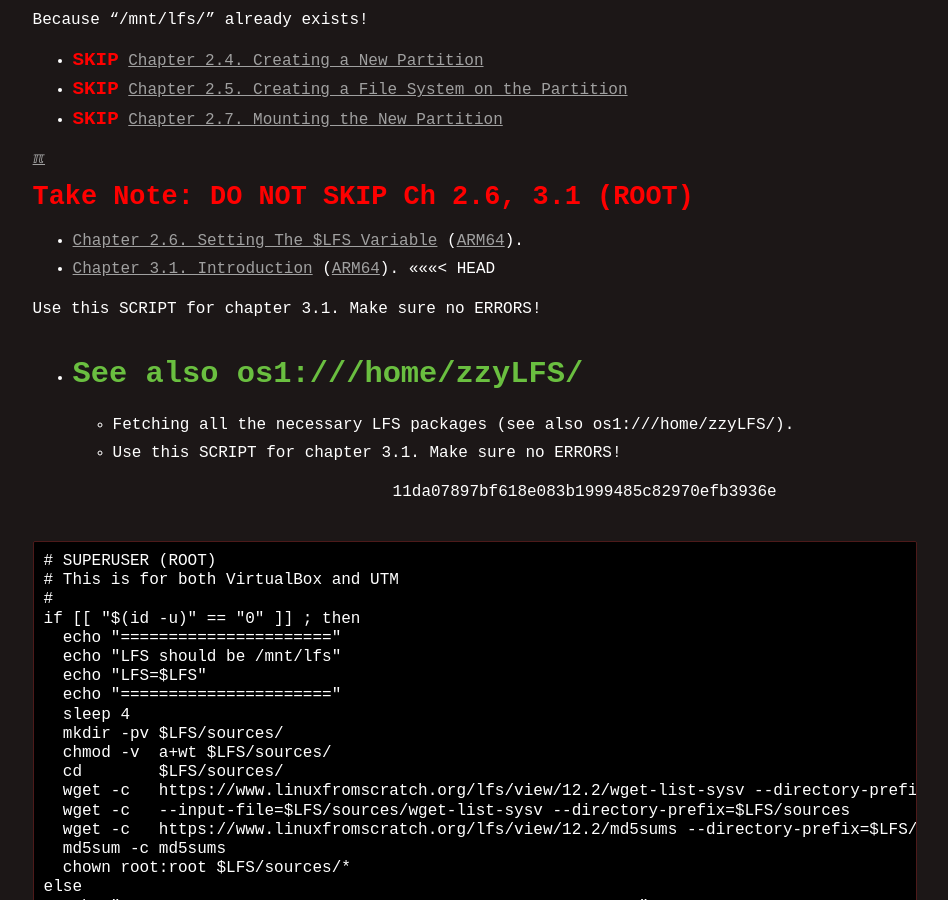
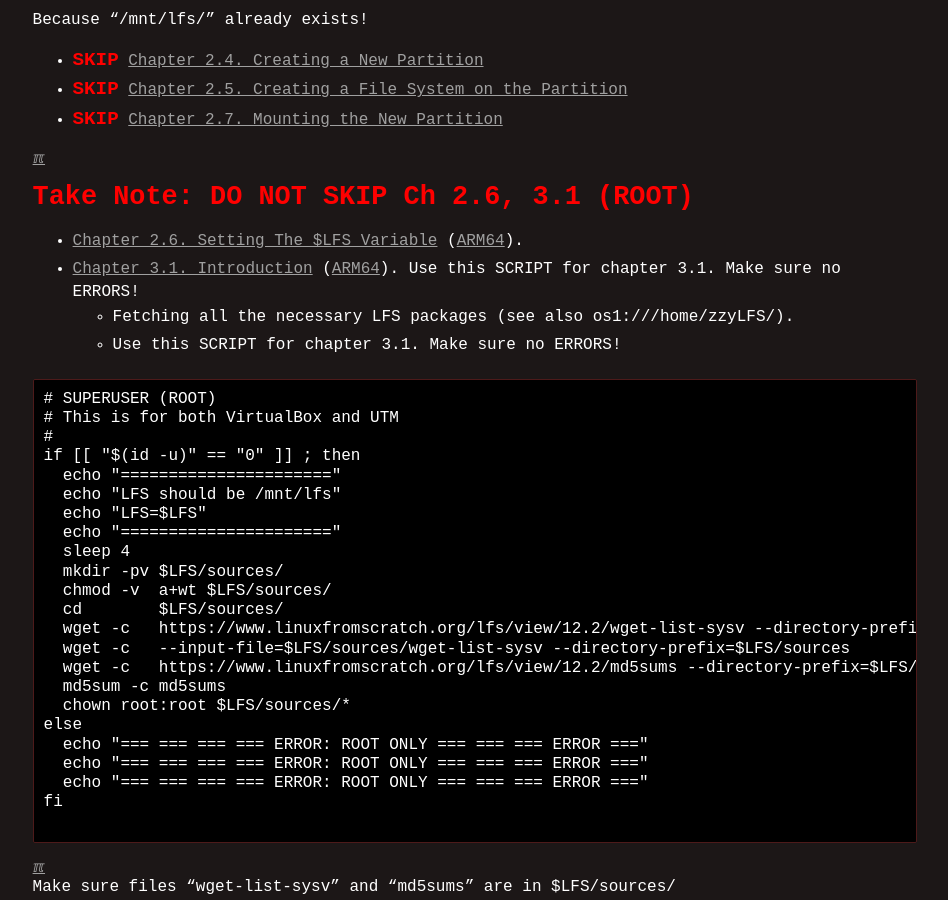
Before and after one commit to os2xx/demOS, a Jekyll site: the page built from W08-03.md, in a window 1280 px wide and 900 px high, scrolled down 1710 px. Shown: the whole window, without its empty margins (165-1113 px from the left). Built offline with Jekyll 4.4.1, drawn with Linux system fonts in a browser that asks for light colours; some of the changed text lies outside the part shown.

Commit message:
modified:   W08-03.md

````diff
--- a/W08-03.md
+++ b/W08-03.md
@@ -71,14 +71,9 @@ Because "/mnt/lfs/" already exists!
 ## <span style="color:red; font-weight:bold; font-size:larger;">Take Note: DO NOT SKIP Ch 2.6, 3.1 (ROOT)</span>
 * [Chapter 2.6. Setting The $LFS Variable](https://www.linuxfromscratch.org/lfs/view/12.2/chapter02/aboutlfs.html){:target="_blank"} ([ARM64](https://lfs.vlsm.org/arm64/chapter02/aboutlfs.html){:target="_blank"}).
 * [Chapter 3.1. Introduction](https://www.linuxfromscratch.org/lfs/view/12.2/chapter03/introduction.html){:target="_blank"} ([ARM64](https://lfs.vlsm.org/arm64/chapter03/introduction.html){:target="_blank"}).
-<<<<<<< HEAD
-
 Use this SCRIPT for chapter 3.1. Make sure no ERRORS!
-* See also os1:///home/zzyLFS/
-=======
   * Fetching all the necessary LFS packages (see also os1:///home/zzyLFS/).
   * Use this SCRIPT for chapter 3.1. Make sure no ERRORS!
->>>>>>> 11da07897bf618e083b1999485c82970efb3936e
 
 ```
 # SUPERUSER (ROOT)
--- a/_config.yml
+++ b/_config.yml
@@ -1,5 +1,5 @@
 title: Operating Systems Programming
-version:     "Sat 09 Nov 2024 06:00"
+version:     "Mon 11 Nov 2024 15:00"
 copyright:   "2024-2024"
 description: This is the Operating System course site,
       a GitHub Page, hosted at GitHub.com (thank you!).
````
